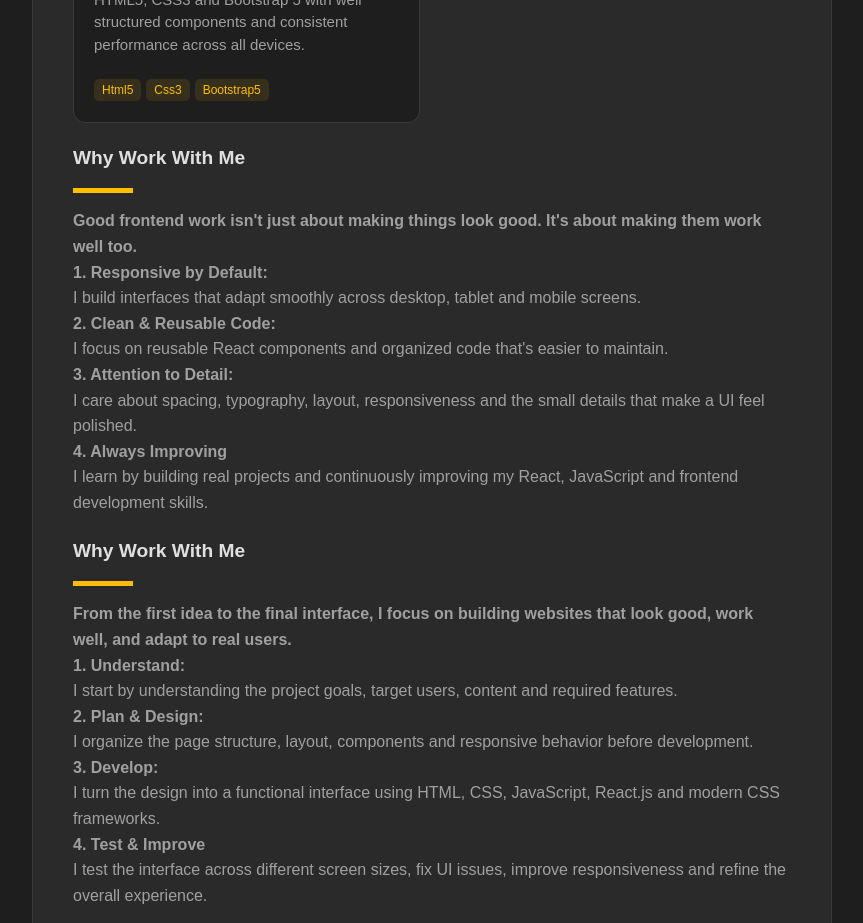
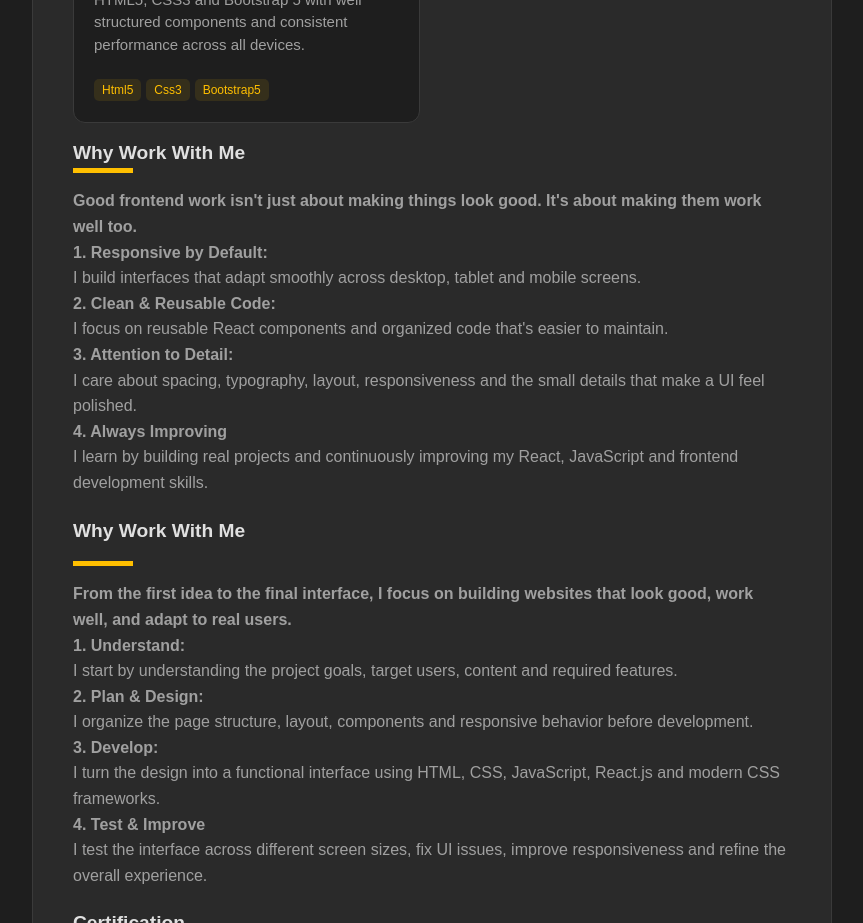
Before and after one commit to abdulrehmangull495/arportfolio, a React (Vite) app: page / in a window 1280 px wide. Shown: the part 2440-3363 px from the top of the page, without its empty margins (408-1271 px from the left). Built offline with nearby package versions, Linux system fonts and the light colour scheme.

Commit message:
add styling work with me section

```diff
--- a/src/App.jsx
+++ b/src/App.jsx
@@ -486,7 +486,7 @@ function App() {
             viewport={{ once: true, amount: 0.3 }}
             transition={{ duration: 0.6, ease: "easeOut" }}
           >
-            <h1 className="headingportfolio">Why Work With Me</h1>
+            <h1 className="whywork">Why Work With Me</h1>
             <div className="line"></div>
             <div className="">
               <p className="goodfrontend">
--- a/src/index.css
+++ b/src/index.css
@@ -232,6 +232,11 @@ nav a:hover {
 .firstidea{
   font-weight: bold;
 }
+.whywork{
+  color: #e0e0e0;
+  font-size: 1.2rem;
+  margin-top: 15px;
+}
 .headingeducation {
   font-size: 1.2rem;
   margin-bottom: 15px;
```
